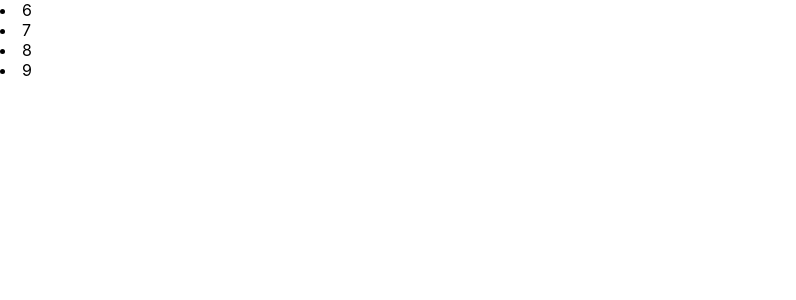
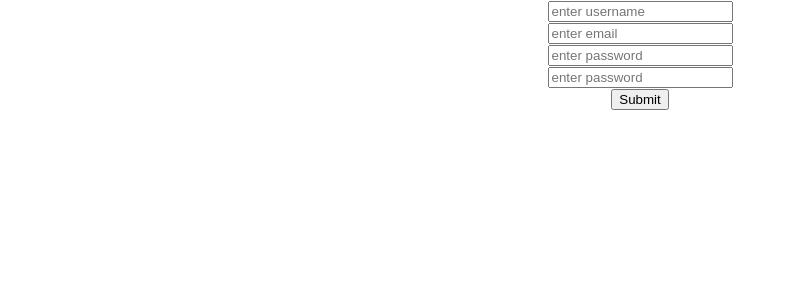
Before and after one commit to bhargavipatnana12/practice, a React (Create React App) app: page / in a window 1280 px wide. Shown: the top 300 px of the page, without its empty margins (0-796 px from the left). Built offline with nearby package versions, Linux system fonts and the light colour scheme.

Commit message:
signup form

```diff
--- a/src/App.js
+++ b/src/App.js
@@ -1,13 +1,63 @@
 import React from "react";
+import { useState } from "react";
 
 const App = () => {
-  const arr = [1, 2, 3, 4, 5, 6, 7, 8, 9];
-  const filtered = arr.filter((item) => item > 5);
+  const [data, setData] = useState({
+    username: "",
+    email: "",
+    password: "",
+    confirmpassword: "",
+  });
+  const { username, email, password, confirmpassword } = data;
+  const changeHandler = (e) => {
+    setData({ ...data, [e.target.name]: [e.target.value] });
+  };
+  const submitHandler = (e) => e.preventDefault();
+
+  if (password === confirmpassword) {
+    console.log(data);
+  } else {
+    console.log("passwords r not matching");
+  }
   return (
     <div>
-      {filtered.map((item) => (
-        <li>{item}</li>
-      ))}
+      <center>
+        <form onSubmit={submitHandler}>
+          <input
+            type="text"
+            name="username"
+            value={username}
+            placeholder="enter username"
+            onChange={changeHandler}
+          />
+          <br />
+          <input
+            type="email"
+            name="email"
+            value={email}
+            placeholder="enter email"
+            onChange={changeHandler}
+          />
+          <br />
+          <input
+            type="password"
+            name="password"
+            value={password}
+            placeholder="enter password"
+            onChange={changeHandler}
+          />{" "}
+          <br />
+          <input
+            type="password"
+            name="confirmpassword"
+            value={confirmpassword}
+            placeholder="enter password"
+            onChange={changeHandler}
+          />
+          <br />
+          <input type="submit" name="submit" />
+        </form>
+      </center>
     </div>
   );
 };
```
